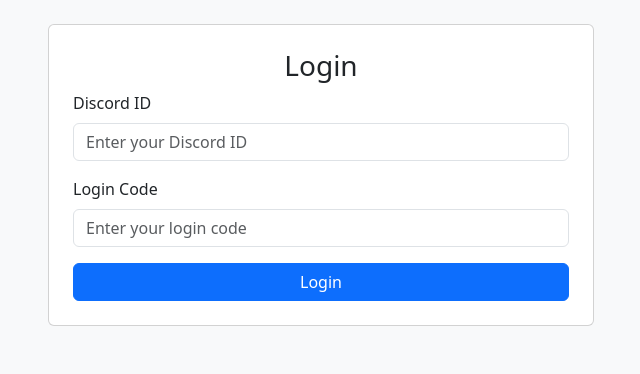
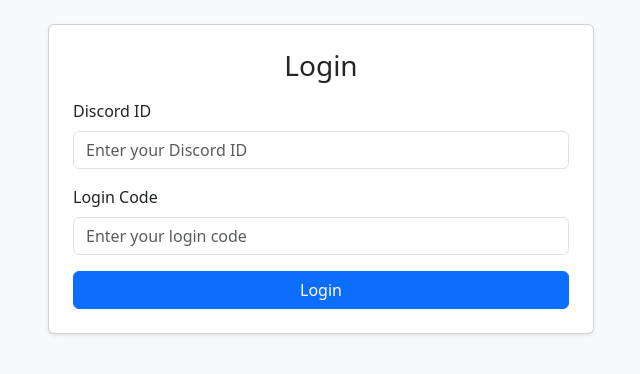
Before and after one commit to sh3lock69/owo-gamble, a Flask app: page /login in a window 1280 px wide. Shown: the part 56-430 px from the top of the page, without its empty margins (319-959 px from the left). Run offline with Flask 2, Linux system fonts and the light colour scheme.

Commit message:
Update login.html

```diff
--- a/templates/login.html
+++ b/templates/login.html
@@ -3,8 +3,8 @@
 {% block content %}
 <div class="row justify-content-center">
   <div class="col-md-6">
-    <div class="card p-4">
-      <h3 class="card-title text-center">Login</h3>
+    <div class="card p-4 shadow-sm">
+      <h3 class="card-title text-center mb-3">Login</h3>
       <form method="POST">
         <div class="mb-3">
           <label for="discord_id" class="form-label">Discord ID</label>
```
